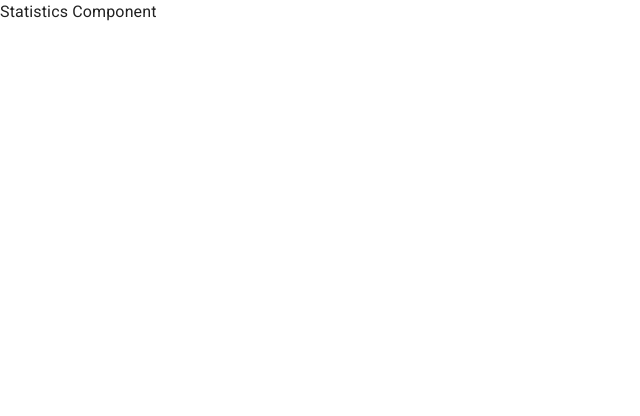
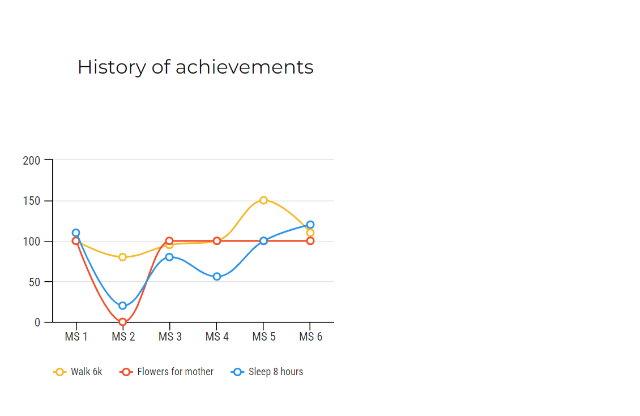
Before and after one commit to Urban-Gamification/rewardable-focus-frontend, a React (Vite) app: page /statistics in a window 1280 px wide. Shown: the top 416 px of the page, without its empty margins (0-640 px from the left). Built offline with nearby package versions, Linux system fonts and the light colour scheme.

Commit message:
Adding stats page implementation

```diff
--- a/src/App.tsx
+++ b/src/App.tsx
@@ -8,7 +8,7 @@ import { store } from './redux/store';
 import { Provider } from 'react-redux';
 import { TasksPage } from './pages';
 
-import { WelcomePage, LogOutPage } from './pages';
+import { WelcomePage, LogOutPage, StatsPage } from './pages';
 import { config } from './config';
 import { AuthProvider } from './components';
 
@@ -47,7 +47,7 @@ const router = createBrowserRouter([
   },
   {
     path: '/statistics',
-    element: <div>Statistics Component</div>
+    element: <StatsPage/>
   },
   {
     path: '/achievements',
--- /dev/null
+++ b/src/pages/StatsPage.tsx
@@ -0,0 +1,12 @@
+import React from 'react';
+import { useAuth0 } from '@auth0/auth0-react';
+import { Container, Box, Button, Typography } from '@mui/material';
+
+export function StatsPage() {
+
+  return (
+    <div>
+      <img src="stats.png" alt="stats" width={380} />
+    </div>
+  );
+}
--- a/src/pages/index.ts
+++ b/src/pages/index.ts
@@ -1,3 +1,4 @@
 export { WelcomePage } from './WelcomePage';
 export { LogOutPage } from './LogOutPage';
 export { TasksPage } from './TasksPage';
+export { StatsPage } from './StatsPage';
```
Also changed, not shown: public/stats.png (added).
